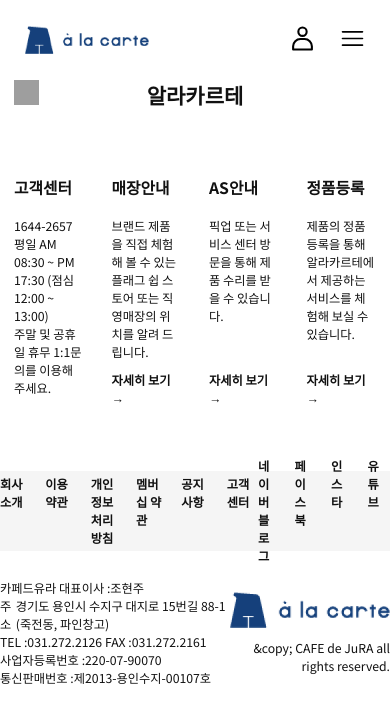
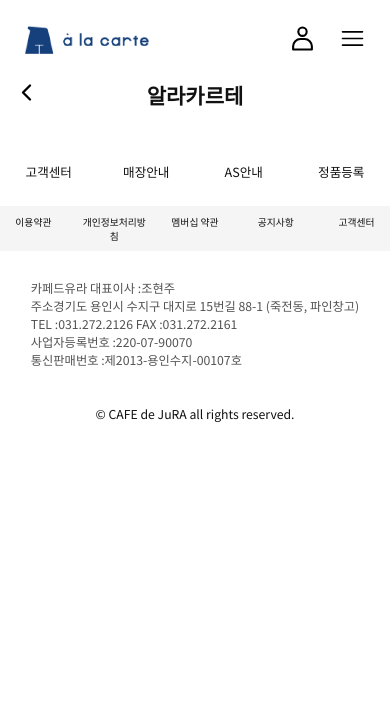
Before and after one commit to dahhnym/tech-asgmt_store-location-page, a Next.js app: page / in a window 390 px wide. Shown: the top 722 px of the page. Built offline with nearby package versions, Linux system fonts and the light colour scheme; grey boxes are pictures that could not be loaded.

Commit message:
Design: responsive footer UI for mobile view

```diff
--- a/components/layouts/components/Footer/CSSection.tsx
+++ b/components/layouts/components/Footer/CSSection.tsx
@@ -1,6 +1,7 @@
 import { CUSTOMER_SERVICE } from '../../../../constants/Footer';
 import FooterCard from './FooterCard';
 import styled from '@emotion/styled';
+import { MEDIA_QUERY_END_POINT } from '../../../../constants';
 
 const CSSection = () => {
   return (
@@ -23,12 +24,19 @@
 
 const Section = styled.section`
   padding-bottom: 50px;
-  & > ul {
+  ul {
     display: grid;
     grid-template-columns: repeat(4, 1fr);
     margin: 0 auto;
-    & > li {
+    li {
       padding: 1rem;
     }
   }
+  @media screen and (max-width: ${MEDIA_QUERY_END_POINT.MOBILE}) {
+    padding-bottom: 25px;
+    ul li {
+      text-align: center;
+      padding: 0;
+    }
+  }
 `;
--- a/components/layouts/components/Footer/CompanyInfoSection.tsx
+++ b/components/layouts/components/Footer/CompanyInfoSection.tsx
@@ -2,6 +2,7 @@
 import Image from 'next/image';
 import Logo from './../../../../public/ala_logo.png';
 import { COPYRIGHT } from '../../../../constants/Footer';
+import { MEDIA_QUERY_END_POINT } from '../../../../constants';
 
 const CompanyInfoSection = () => {
   return (
@@ -38,7 +39,7 @@
         </dl>
         <CopyrightContainer>
           <Image src={Logo} width={160} height={36} alt="" />
-          <p>{COPYRIGHT}</p>
+          <p>&copy;{COPYRIGHT}</p>
         </CopyrightContainer>
       </div>
     </Section>
@@ -58,12 +59,23 @@
     height: 100%;
     align-items: center;
     justify-content: space-between;
+    @media screen and (max-width: ${MEDIA_QUERY_END_POINT.MOBILE}) {
+      flex-direction: column;
+      padding: 2rem 0;
+      dl div dt,
+      dl div dd {
+        color: #525252;
+      }
+    }
   }
   div.contact {
     display: flex;
     div {
       display: flex;
     }
+  }
+  @media screen and (max-width: ${MEDIA_QUERY_END_POINT.MOBILE}) {
+    height: 200px;
   }
 `;
 
@@ -73,4 +85,9 @@
     margin-top: 0.5rem;
     font-size: 0.875rem;
   }
+  @media screen and (max-width: ${MEDIA_QUERY_END_POINT.MOBILE}) {
+    img {
+      display: none;
+    }
+  }
 `;
--- a/components/layouts/components/Footer/FooterCard.tsx
+++ b/components/layouts/components/Footer/FooterCard.tsx
@@ -1,6 +1,7 @@
 import styled from '@emotion/styled';
 import React from 'react';
 import Link from 'next/link';
+import { MEDIA_QUERY_END_POINT } from '../../../../constants';
 
 type Props = {
   ID: number;
@@ -44,4 +45,15 @@
     font-weight: 900;
     margin-top: 0.7rem;
   }
+  @media screen and (max-width: ${MEDIA_QUERY_END_POINT.MOBILE}) {
+    p,
+    a {
+      display: none;
+    }
+    h3 {
+      font-size: 0.9rem;
+      font-weight: normal;
+      margin: 0;
+    }
+  }
 `;
--- /dev/null
+++ b/components/layouts/components/Footer/SnsMenu.tsx
@@ -0,0 +1,12 @@
+const SnsMenu = () => {
+  return (
+    <ul className="container_sns hidden-in-mobile-view">
+      <li>네이버블로그</li>
+      <li>페이스북</li>
+      <li>인스타</li>
+      <li>유튜브</li>
+    </ul>
+  );
+};
+
+export default SnsMenu;
--- a/components/layouts/components/Footer/TermSection.tsx
+++ b/components/layouts/components/Footer/TermSection.tsx
@@ -1,5 +1,7 @@
 import { FOOTER_TERMS } from '../../../../constants/Footer';
 import styled from '@emotion/styled';
+import { MEDIA_QUERY_END_POINT } from '../../../../constants';
+import SnsMenu from './SnsMenu';
 
 const TermSection = () => {
   return (
@@ -7,19 +9,14 @@
       <h2 className="a11y-hidden">이용약관 및 회사SNS</h2>
       <div className="container-wrapper">
         <ul className="container_terms">
-          <li>{FOOTER_TERMS.ITEM_1}</li>
+          <li className="hidden-in-mobile-view">{FOOTER_TERMS.ITEM_1}</li>
           <li>{FOOTER_TERMS.ITEM_2}</li>
           <li>{FOOTER_TERMS.ITEM_3}</li>
           <li>{FOOTER_TERMS.ITEM_4}</li>
           <li>{FOOTER_TERMS.ITEM_5}</li>
           <li>{FOOTER_TERMS.ITEM_6}</li>
         </ul>
-        <ul className="container_sns">
-          <li>네이버블로그</li>
-          <li>페이스북</li>
-          <li>인스타</li>
-          <li>유튜브</li>
-        </ul>
+        <SnsMenu />
       </div>
     </Section>
   );
@@ -36,6 +33,11 @@
     li {
       font-weight: bold;
       font-size: 0.875rem;
+      @media screen and (max-width: ${MEDIA_QUERY_END_POINT.MOBILE}) {
+        font-weight: normal;
+        font-size: 0.7rem;
+        text-align: center;
+      }
     }
   }
   div.container-wrapper {
@@ -44,11 +46,25 @@
     margin: 0 auto;
     height: 100%;
     align-items: center;
+    @media screen and (max-width: ${MEDIA_QUERY_END_POINT.MOBILE}) {
+      justify-content: center;
+    }
   }
   ul.container_terms {
     grid-template-columns: repeat(6, 1fr);
+    @media screen and (max-width: ${MEDIA_QUERY_END_POINT.MOBILE}) {
+      grid-template-columns: repeat(5, 1fr);
+    }
   }
   ul.container_sns {
     grid-template-columns: repeat(4, 1fr);
   }
+  .hidden-in-mobile-view {
+    @media screen and (max-width: ${MEDIA_QUERY_END_POINT.MOBILE}) {
+      display: none;
+    }
+  }
+  @media screen and (max-width: ${MEDIA_QUERY_END_POINT.MOBILE}) {
+    height: 45px;
+  }
 `;
--- a/components/layouts/components/Layout/Title.tsx
+++ b/components/layouts/components/Layout/Title.tsx
@@ -1,5 +1,5 @@
 import Image from 'next/image';
-import Back from './../../public/icon/goback.svg';
+import Back from './../../../../public/icon/goback.svg';
 import { useRouter } from 'next/router';
 import styled from '@emotion/styled';
 import { MEDIA_QUERY_END_POINT } from '../../../../constants';
--- a/constants/Footer.ts
+++ b/constants/Footer.ts
@@ -25,7 +25,7 @@
   },
 ];
 
-export const COPYRIGHT = '&copy; CAFE de JuRA all rights reserved.';
+export const COPYRIGHT = ' CAFE de JuRA all rights reserved.';
 
 export const FOOTER_TERMS = {
   ITEM_1: '회사소개',
```
